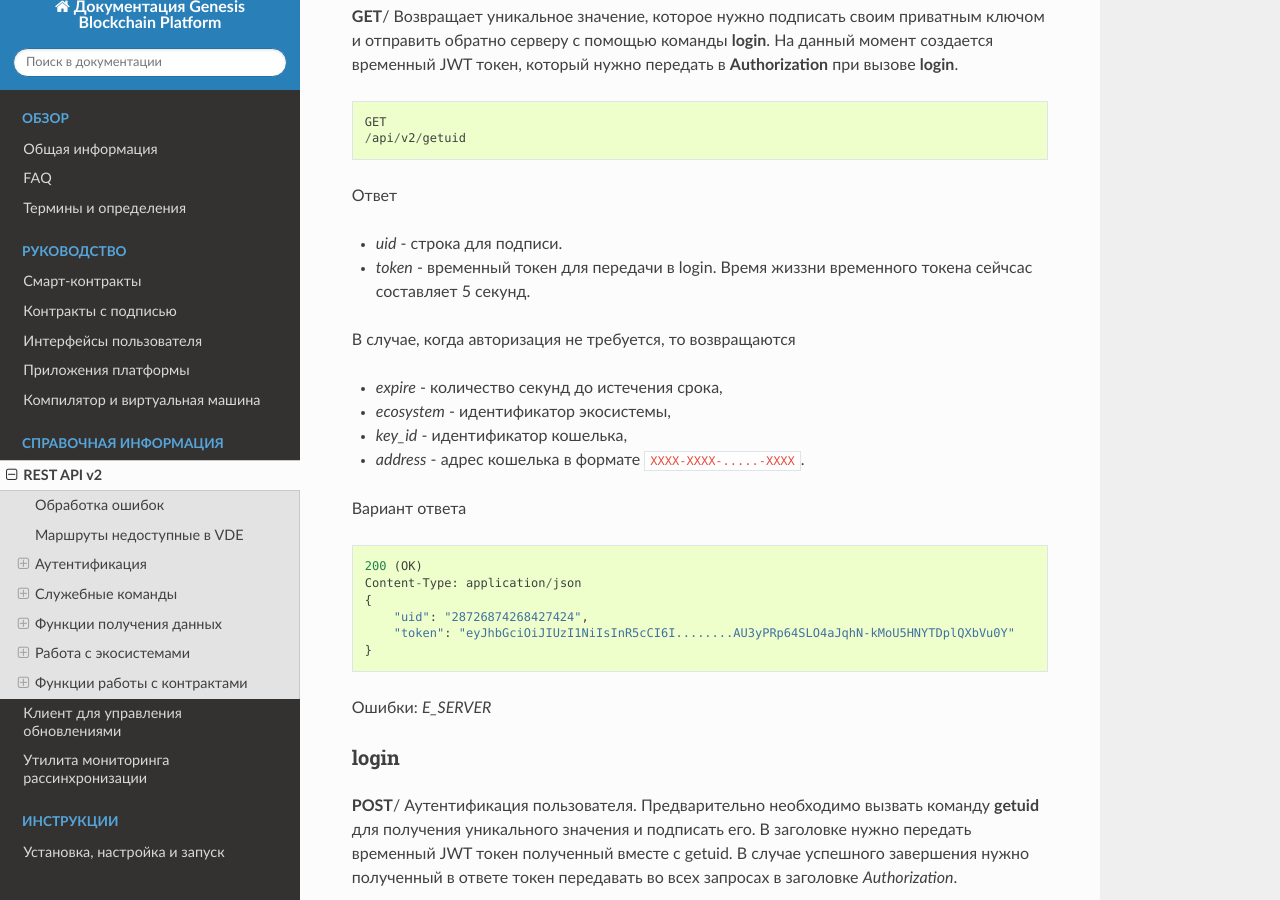
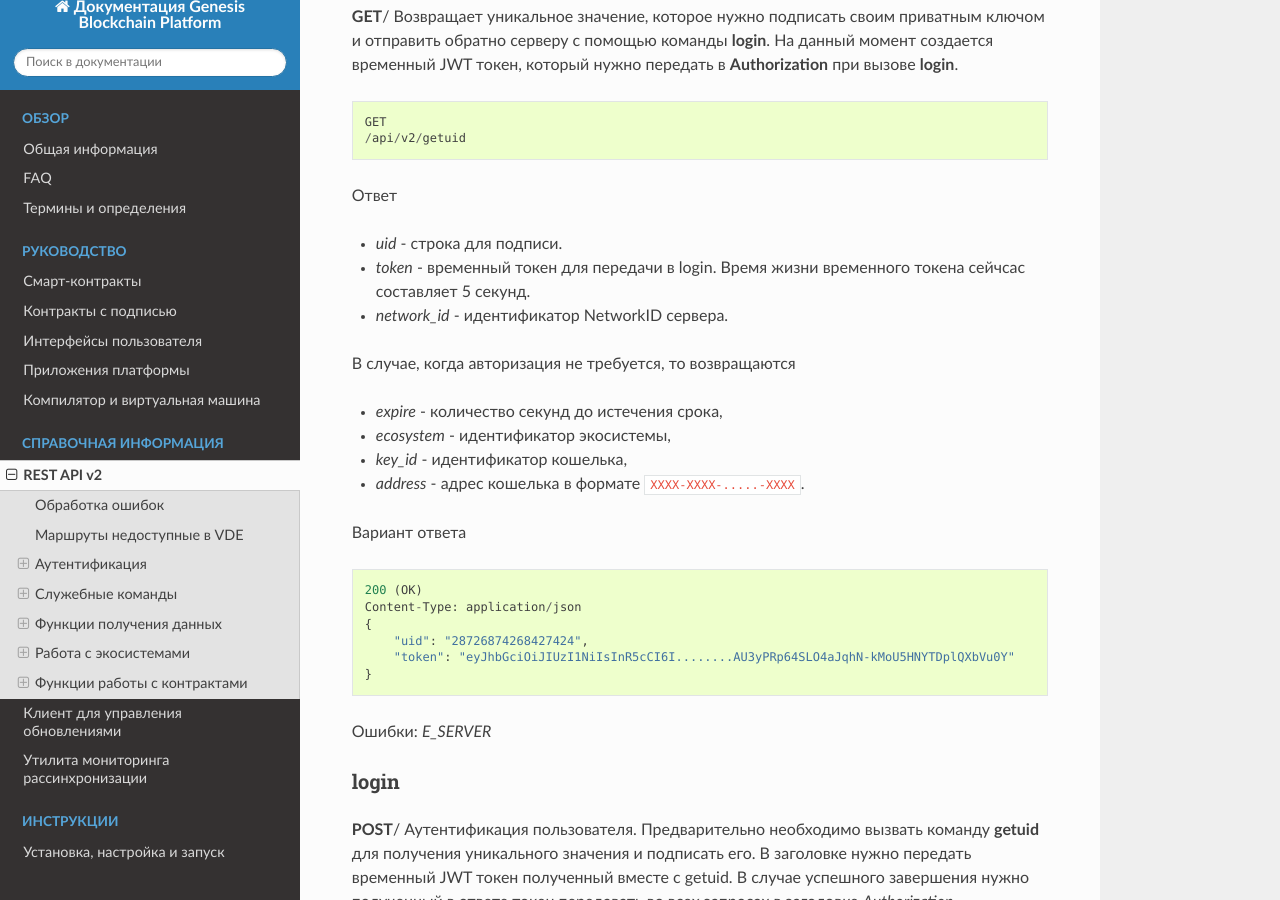
Before and after one commit to AplaProject/apla-docs-ru, a Sphinx documentation site: the page built from source/reference/api2.rst, in a window 1280 px wide and 900 px high, scrolled down 2438 px. Built offline with Sphinx 7.4.7 and the Read the Docs theme 2.0.0, drawn with Linux system fonts in a browser that asks for light colours.

Commit message:
Update api2.rst

```diff
--- a/source/reference/api2.rst
+++ b/source/reference/api2.rst
@@ -98,7 +98,8 @@
 Ответ
 
 * *uid* - строка для подписи.
-* *token* - временный токен для передачи в login. Время жиззни временного токена сейчсас составляет 5 секунд.
+* *token* - временный токен для передачи в login. Время жизни временного токена сейчсас составляет 5 секунд.
+* *network_id* - идентификатор NetworkID сервера.
 
 В случае, когда авторизация не требуется, то возвращаются
 
```
